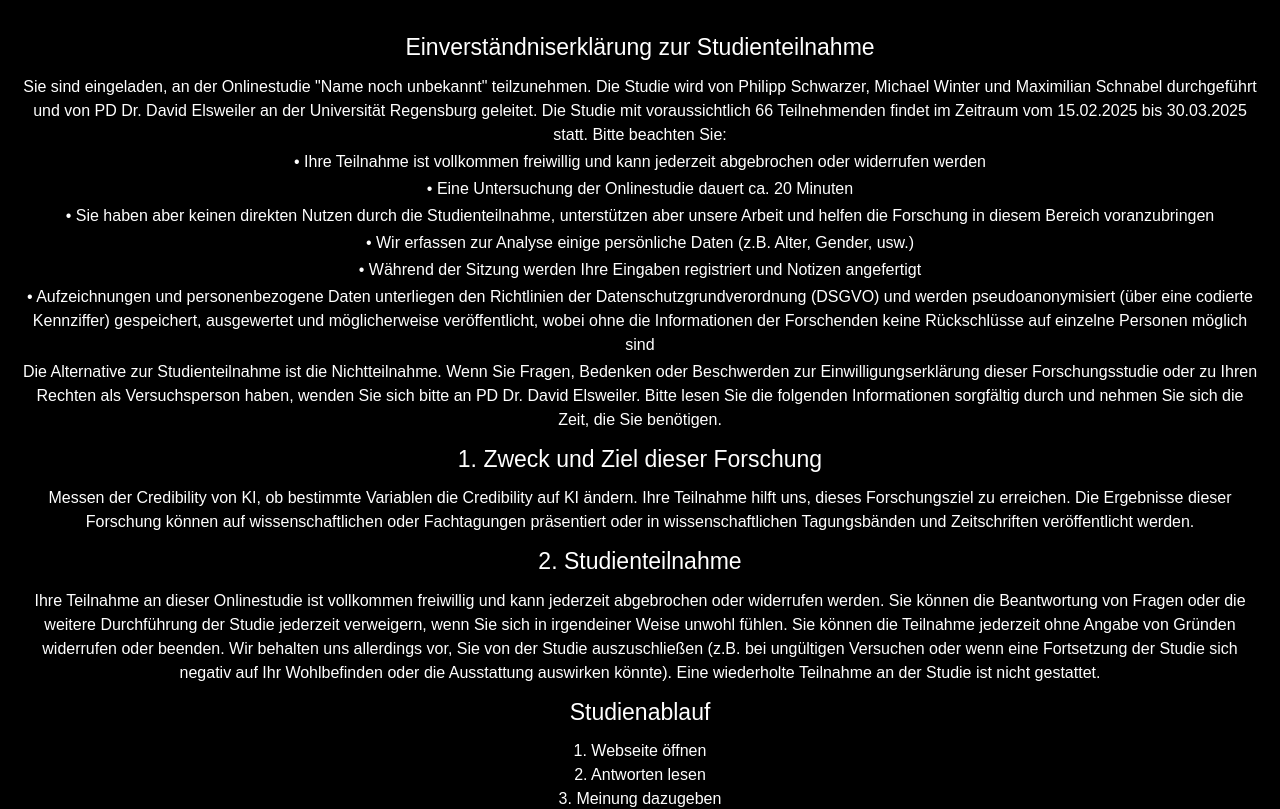
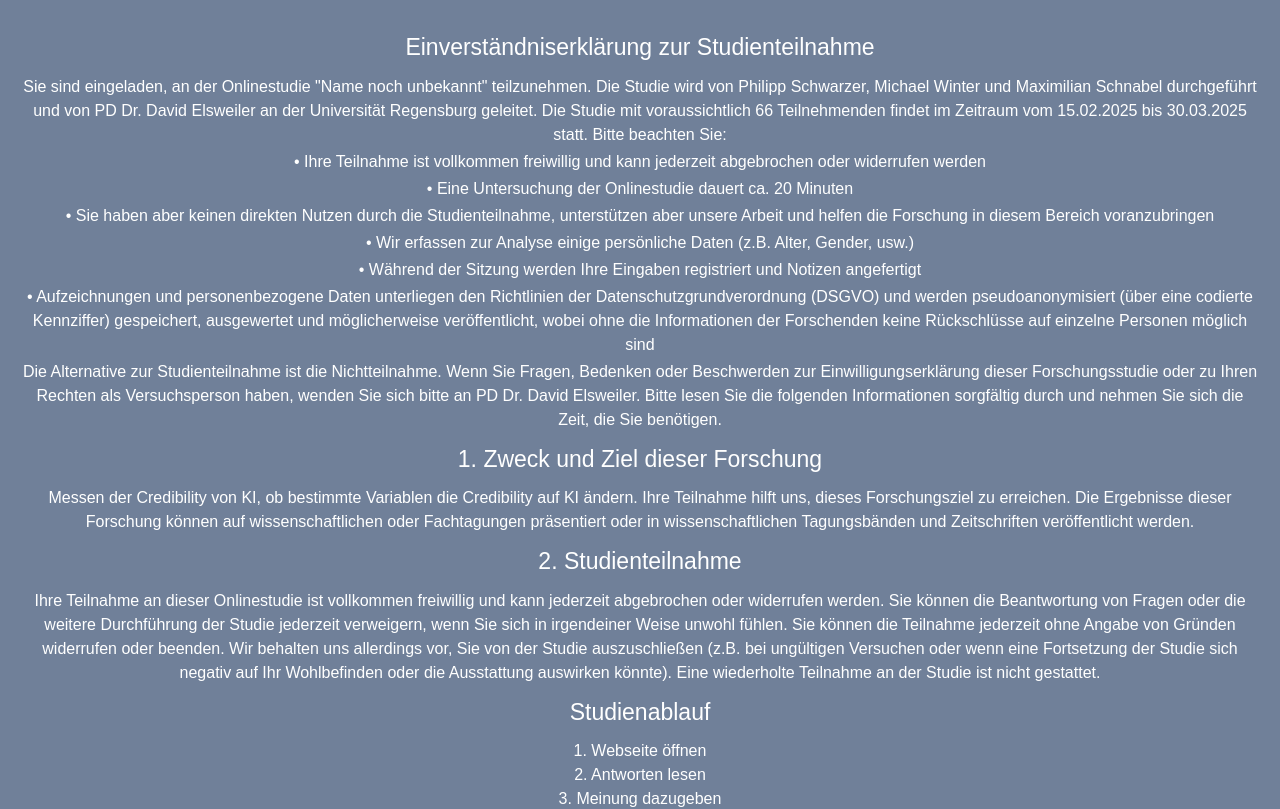
Before and after one commit to DashFreeze/ai-transperancy, a Next.js app: page / in a window 1280 px wide. Shown: the top 809 px of the page. Built offline with nearby package versions, Linux system fonts and the light colour scheme.

Commit message:
Farbe für text und background geändert

```diff
--- a/app/Answers/answers_ohnequellen/answer1/page.tsx
+++ b/app/Answers/answers_ohnequellen/answer1/page.tsx
@@ -70,6 +70,7 @@ export default function Answer() {
                     fontSize: '16px',
                     border: '1px solid #ccc',
                     borderRadius: '8px',
+                    color: 'black'
                 }}
             />
             <br />
--- a/app/page.tsx
+++ b/app/page.tsx
@@ -33,7 +33,7 @@ export default function DD() {
     return (
         <div style={{
             textAlign: 'center',
-            backgroundColor: '#000', // Schwarzer Hintergrund
+            backgroundColor: '#708099', // Schwarzer Hintergrund
             color: '#000',           // Weißer Text
             padding: '20px'
         }}>
```
